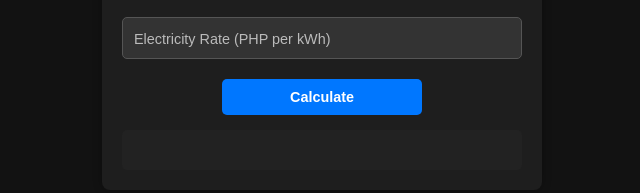
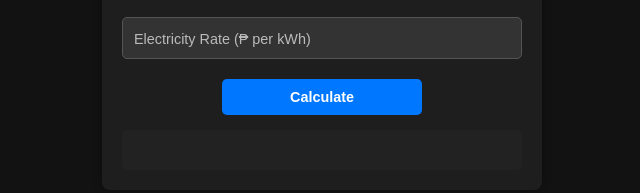
Before and after one commit to apelicano/power-consumption, a plain HTML site: page index.html in a window 1280 px wide. Shown: the part 453-646 px from the top of the page, 318-958 px from the left. Drawn offline with Linux system fonts and the light colour scheme.

Commit message:
replaced all instances of PhP with ₱

```diff
--- a/index.html
+++ b/index.html
@@ -38,10 +38,10 @@
         <label for="days">Number of Days (per month)</label>
       </div>
 
-      <!-- Electricity Rate (PHP per kWh) -->
+      <!-- Electricity Rate (₱ per kWh) -->
       <div class="floating-group">
         <input type="number" id="rate" name="rate" step="0.0001" required placeholder=" " autocomplete="off">
-        <label for="rate">Electricity Rate (PHP per kWh)</label>
+        <label for="rate">Electricity Rate (₱ per kWh)</label>
       </div>
 
       <!-- Calculate Button -->
```
Also changed, not shown: 1 other file.
